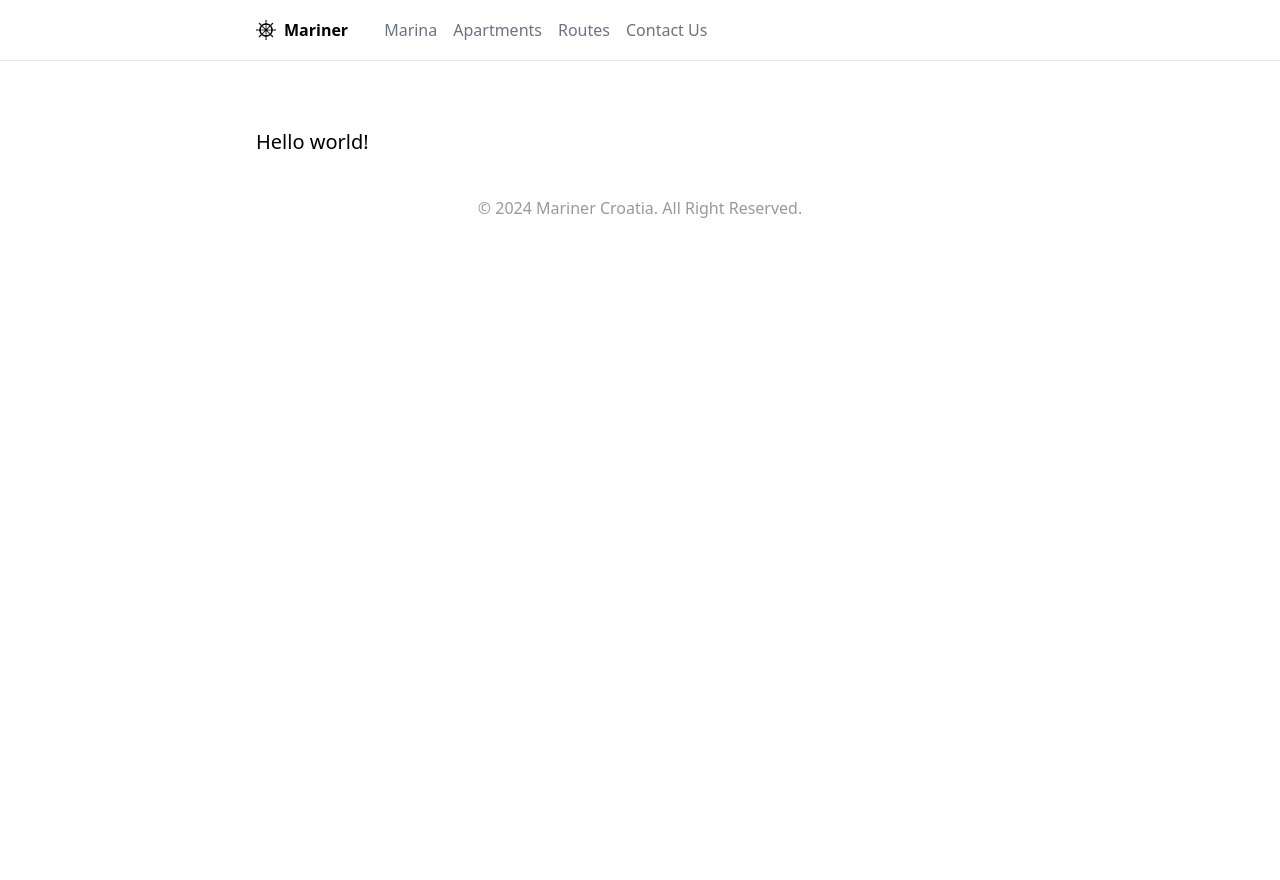
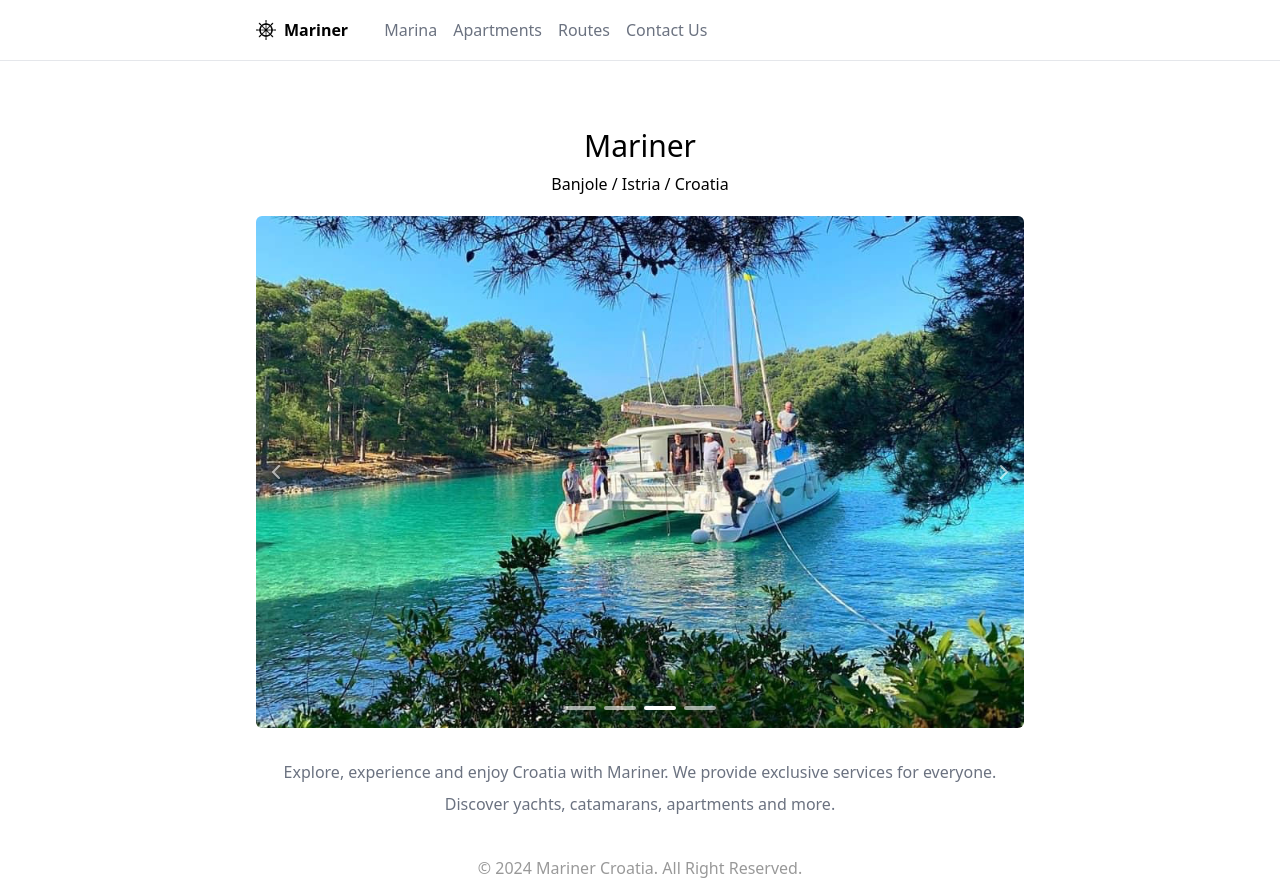
Before and after one commit to lex-unix/mariner, an Astro site: page / in a window 1280 px wide. Before the commit the page ends 800 px from the top, so only its background shows below. Built offline with nearby package versions, Linux system fonts and the light colour scheme; Astro itself is replaced by a stand-in of ours.

Commit message:
feat: add homepage

```diff
--- a/src/pages/index.astro
+++ b/src/pages/index.astro
@@ -1,7 +1,21 @@
 ---
 import MainLayout from '@/layouts/MainLayout.astro'
+import HomeCarousel from '@/components/HomeCarousel.tsx'
 ---
 
 <MainLayout>
-  <h1 class="text-xl text-black">Hello world!</h1>
+  <div class="pb-5 text-center">
+    <h1 class="font-cinzel pb-2 text-3xl">Mariner</h1>
+    <p class="font-cinzel">Banjole / Istria / Croatia</p>
+  </div>
+  <HomeCarousel client:load />
+  <div class="pt-8">
+    <p class="text-center text-gray-500">
+      Explore, experience and enjoy Croatia with Mariner. We provide exclusive
+      services for everyone.
+    </p>
+    <p class="pt-2 text-center text-gray-500">
+      Discover yachts, catamarans, apartments and more.
+    </p>
+  </div>
 </MainLayout>
```
